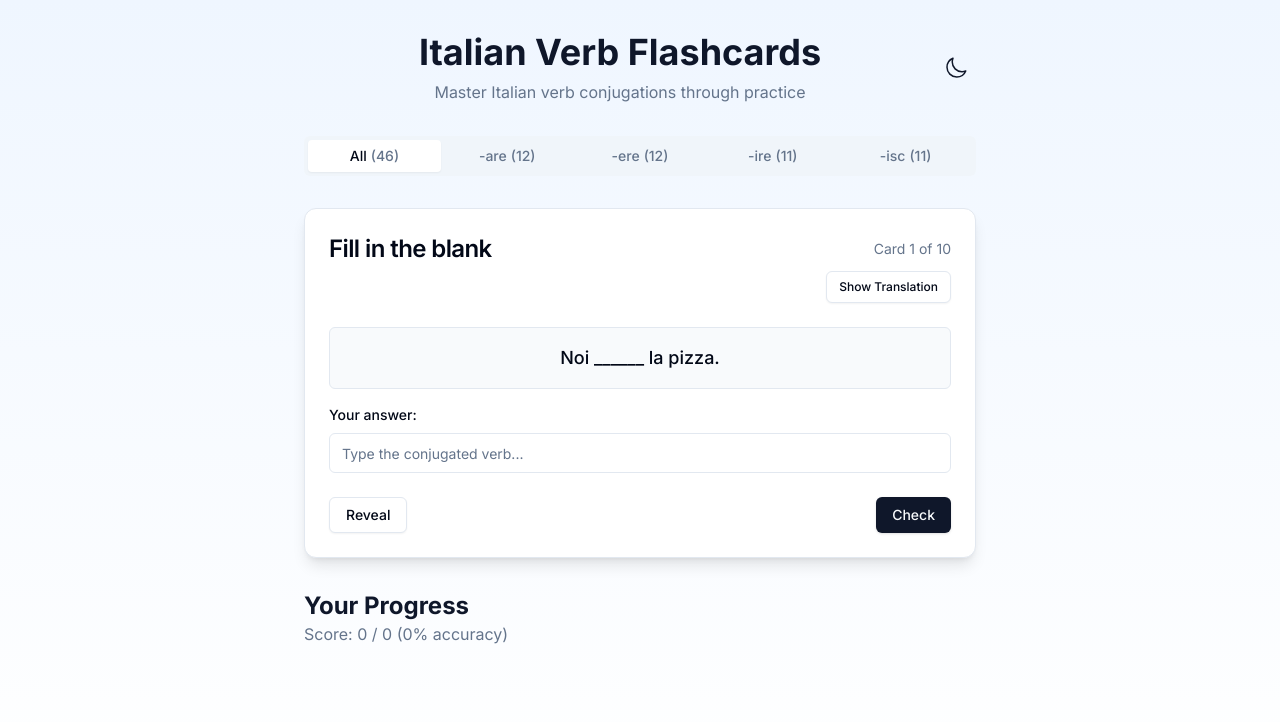
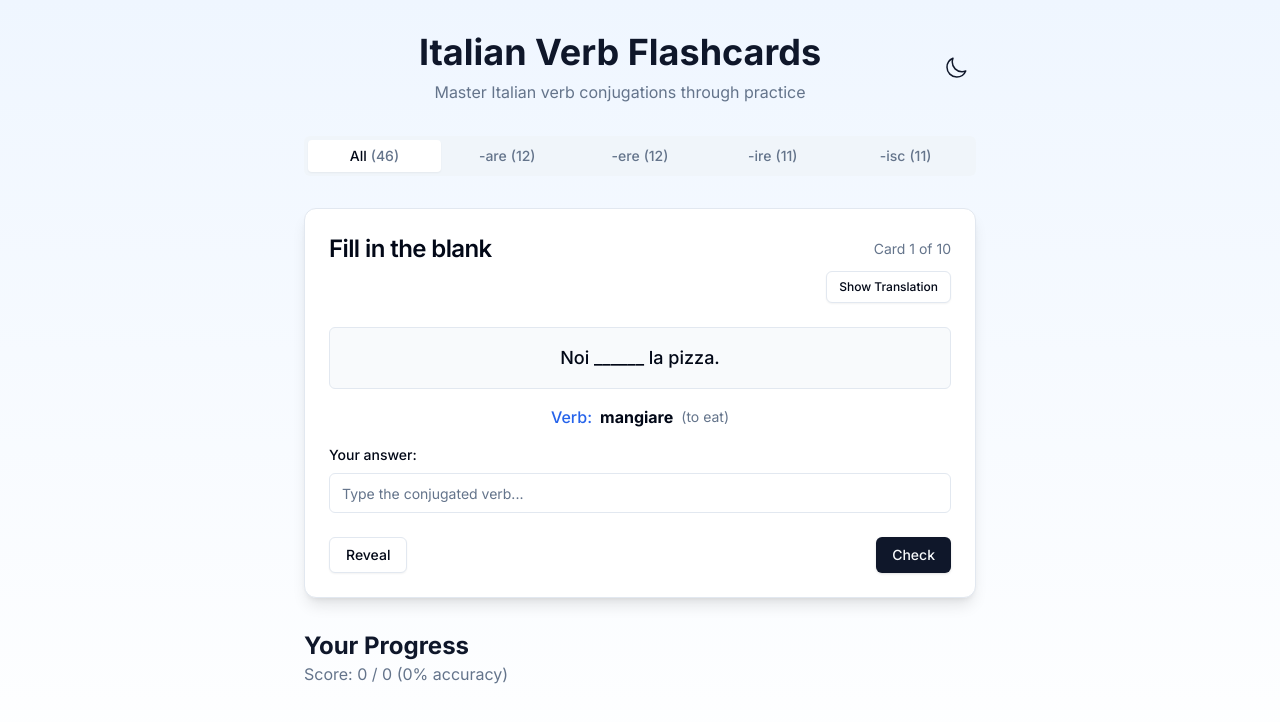
Before and after one commit to lpoulter1/italian-grammar, a Next.js app: page / in a window 1280 px wide. Shown: the top 722 px of the page. Built offline with nearby package versions, Linux system fonts and the light colour scheme.

Commit message:
show infiante

```diff
--- a/src/app/page.tsx
+++ b/src/app/page.tsx
@@ -289,6 +289,28 @@ export default function Home() {
                     {currentSentence.sentence}
                   </div>
 
+                  {/* Add the infinitive form of the verb */}
+                  <div className="flex items-center justify-center gap-2 text-center">
+                    <span className="font-medium text-blue-600 dark:text-blue-400">
+                      Verb:
+                    </span>
+                    <span className="font-bold">{currentSentence.verb}</span>
+                    {/* Find the verb in the verbs array to show its meaning */}
+                    {verbs.find(
+                      (v) => v.infinitive === currentSentence.verb
+                    ) && (
+                      <span className="text-sm text-muted-foreground">
+                        (
+                        {
+                          verbs.find(
+                            (v) => v.infinitive === currentSentence.verb
+                          )?.meaning
+                        }
+                        )
+                      </span>
+                    )}
+                  </div>
+
                   {showTranslation && (
                     <div className="text-sm text-muted-foreground text-center italic">
                       {currentSentence.translation}
```
